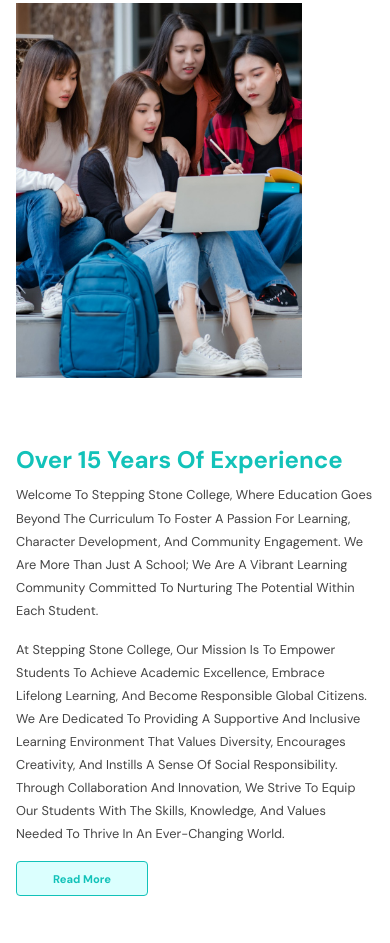
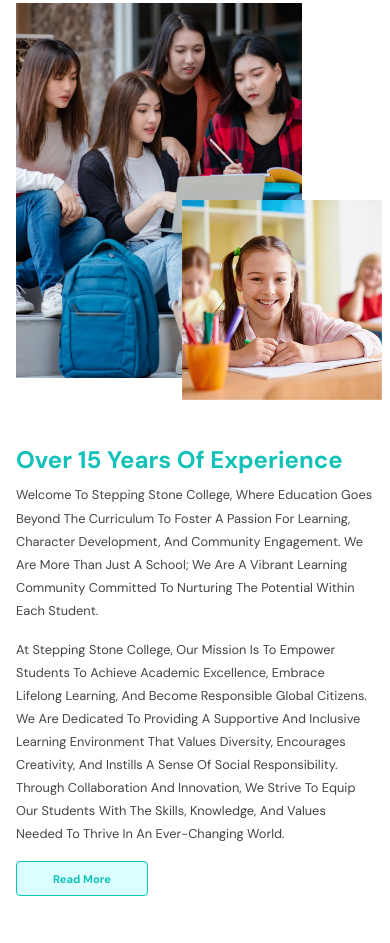
Before and after one commit to toshtech401/Stepping-Stone, a plain HTML site: page index.html in a window 390 px wide. Shown: the part 920-1863 px from the top of the page. Drawn offline with nearby package versions, Linux system fonts and the light colour scheme; a web font is replaced by a local one.

Commit message:
compiling

```diff
--- a/css/style.css
+++ b/css/style.css
@@ -853,7 +853,7 @@ section {
 	padding-left: 0;
 }
 .about-img{
-	display: none;
+	margin-bottom: 20px;
 }
 .about-up{
 	width: 100%;
```
